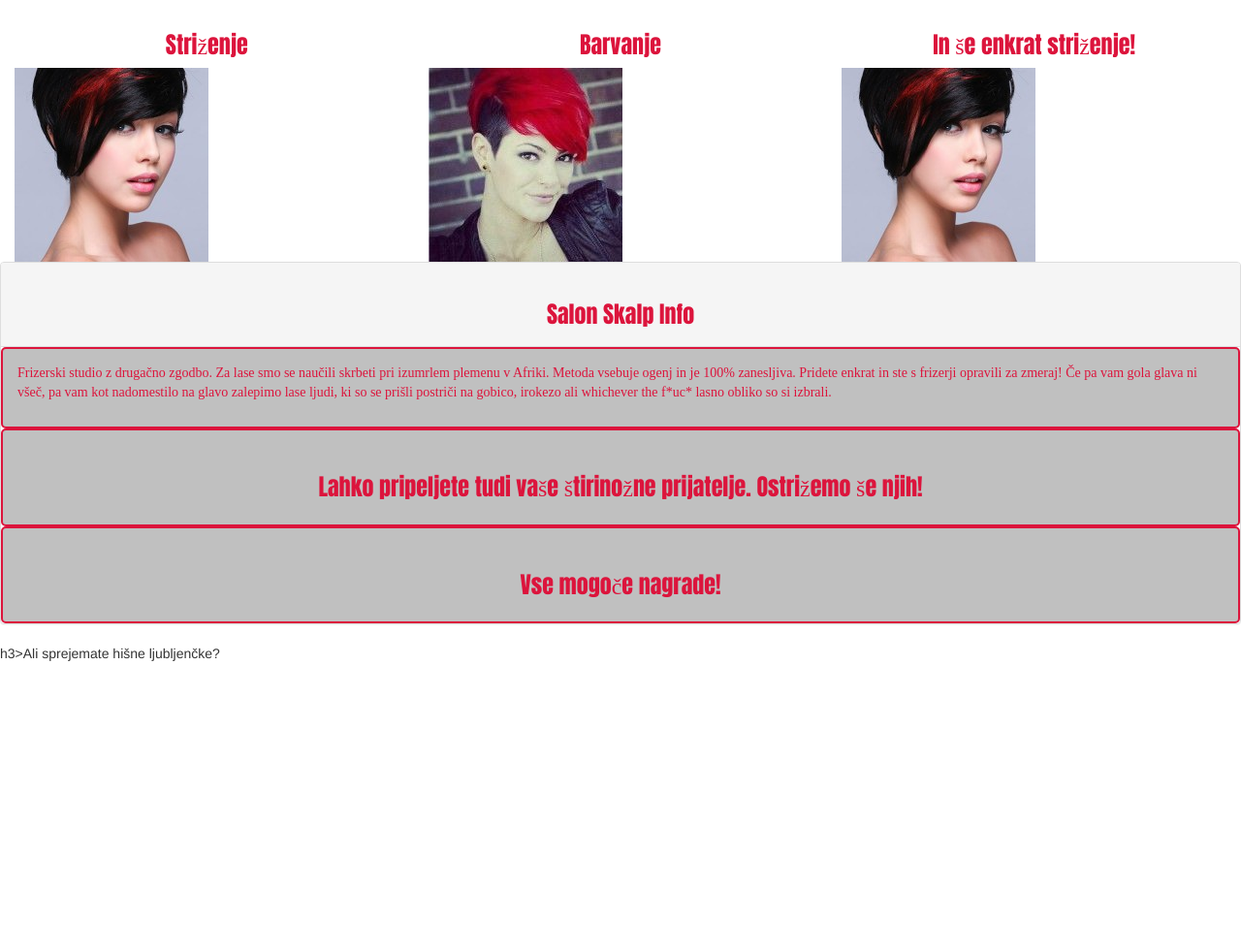
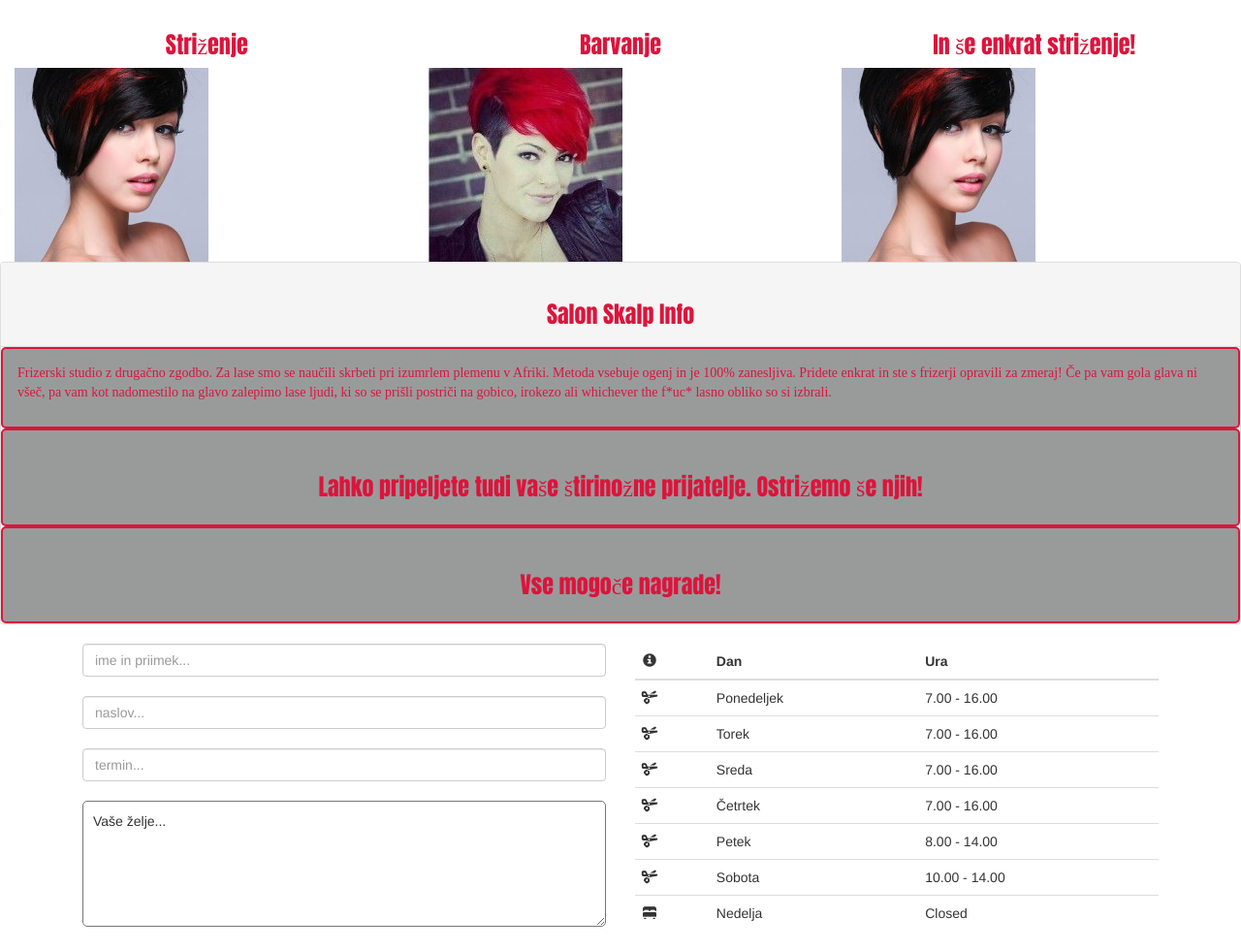
Before and after one commit to jan10111/Frizerski-studio, a plain HTML site: page index.html in a window 1280 px wide. Shown: the part 706-1686 px from the top of the page at 97% size. Before the commit the page ends 1390 px from the top, so only its background shows below. Drawn offline with Linux system fonts and the light colour scheme.

Commit message:
commit tables

```diff
--- a/index.html
+++ b/index.html
@@ -102,11 +102,69 @@
   </div>
   <div class="panel-body"><h3>Lahko pripeljete tudi vaše štirinožne prijatelje. Ostrižemo še njih!</h3></div>
   <div class="panel-body"><h3>Vse mogoče nagrade!</h3></div>
+</div>
+
+<div class="container">
+<div class="col-md-6">
+  <input class="form-control form-control-lg" type="text" placeholder="ime in priimek..."><br>
+<input class="form-control form-control-lg" type="text" placeholder="naslov..."><br>
+<input class="form-control form-control-lg" type="text" placeholder="termin..."><br>
+<textarea id="other">Vaše želje...</textarea>
+</div>
+
+<div class="col-md-6">
+  <table class="table">
+  <thead class="thead-inverse">
+    <tr>
+      <th><span class="glyphicon glyphicon-info-sign" aria-hidden="true"></span></th>
+      <th>Dan</th>
+      <th>Ura</th>
+    </tr>
+  </thead>
+  <tbody>
+    <tr>
+      <th scope="row"><span class="glyphicon glyphicon-scissors" aria-hidden="true"></th>
+      <td>Ponedeljek</td>
+      <td>7.00 - 16.00</td>
+    </tr>
+    <tr>
+      <th scope="row"><span class="glyphicon glyphicon-scissors" aria-hidden="true"></th>
+      <td>Torek</td>
+      <td>7.00 - 16.00</td>
+    </tr>
+    <tr>
+      <th scope="row"><span class="glyphicon glyphicon-scissors" aria-hidden="true"></th>
+      <td>Sreda</td>
+      <td>7.00 - 16.00</td>
+    </tr>
+    <tr>
+      <th scope="row"><span class="glyphicon glyphicon-scissors" aria-hidden="true"></th>
+      <td>Četrtek</td>
+      <td>7.00 - 16.00</td>
+    </tr>
+    <tr>
+      <th scope="row"><span class="glyphicon glyphicon-scissors" aria-hidden="true"></th>
+      <td>Petek</td>
+      <td>8.00 - 14.00</td>
+    </tr>
+    <tr>
+      <th scope="row"><span class="glyphicon glyphicon-scissors" aria-hidden="true"></th>
+      <td>Sobota</td>
+      <td>10.00 - 14.00</td>
+    </tr>
+    <tr>
+      <th scope="row"><span class="glyphicon glyphicon-bed" aria-hidden="true"></th>
+      <td>Nedelja</td>
+      <td>Closed</td>
+    </tr>
+  </tbody>
+</table>
+</div>
 
 </div>
 
 
-h3>Ali sprejemate hišne ljubljenčke?</h3>
+
 
 
   </body>
--- a/style.css
+++ b/style.css
@@ -30,10 +30,19 @@ p {
   color: crimson;
   font-family: "times new roman";
   font-size: 14px;
+
 }
 
 .panel-body {
-  background-color: silver;
+  background-color: #999b9b;
   border: 2px solid crimson;
   border-radius: 5px;
 }
+
+#other {
+  width: 540px;
+  height: 130px;
+  border-radius: 5px;
+  padding-top: 10px;
+  padding-left: 10px;
+}
```
